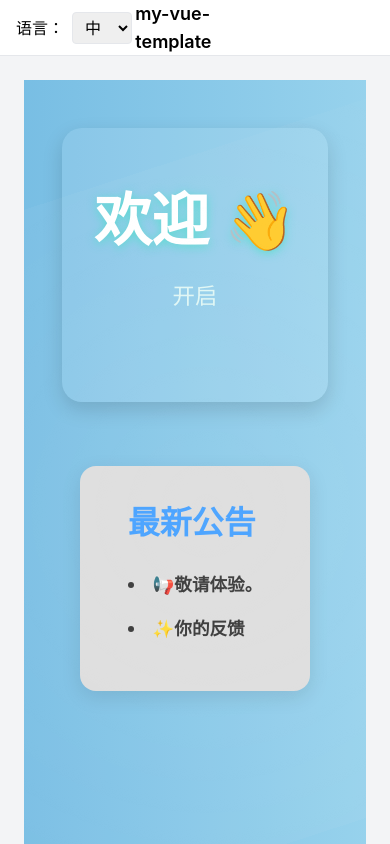
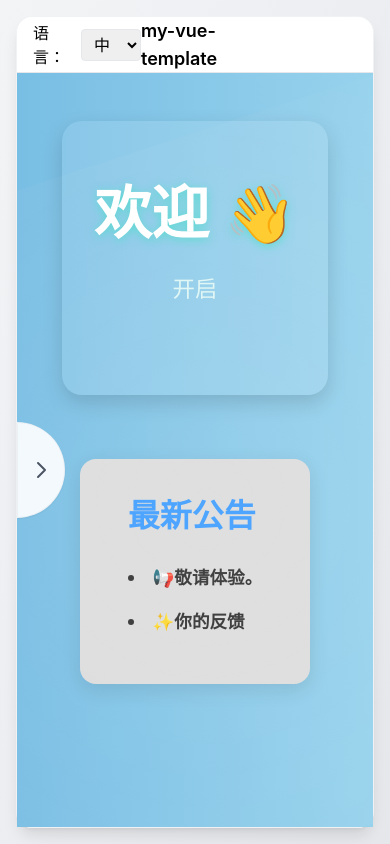
Before and after one commit to Zephyr-Wach/MVT, a Vue app: page / in a window 390 px wide. Built offline with nearby package versions, Linux system fonts and the light colour scheme.

Commit message:
Update DefaultLayout.vue

```diff
--- a/src/layouts/DefaultLayout.vue
+++ b/src/layouts/DefaultLayout.vue
@@ -17,39 +17,92 @@ function setLang(lang: string) {
 </script>
 
 <template>
-  <div class="flex h-screen">
+  <div class="flex h-screen bg-gradient-to-br from-gray-50 to-gray-100">
     <!-- 桌面端 Sidebar -->
-    <Sidebar class="hidden md:flex" />
+    <Sidebar class="hidden md:flex rounded-2xl m-4 shadow-lg border border-gray-200/50 bg-white/80 backdrop-blur-md" />
 
     <!-- 移动端 Sidebar（抽屉效果） -->
     <transition name="slide">
       <div v-if="showSidebar" class="fixed inset-0 z-40 flex">
-        <div class="bg-white w-64 p-4 overflow-y-auto">
+        <div class="bg-white/90 w-64 p-4 overflow-y-auto rounded-r-2xl shadow-xl border-r border-gray-200/50 backdrop-blur-md">
           <Sidebar :isMobile="true" />
         </div>
-        <div class="flex-1 bg-black/40" @click="toggleSidebar"></div>
+        <div class="flex-1 bg-black/30 backdrop-blur-sm" @click="toggleSidebar"></div>
       </div>
     </transition>
 
     <!-- 主内容区 -->
-    <div class="flex flex-col flex-1">
-      <Navbar @toggleSidebar="toggleSidebar" @setLang="setLang" />
-      <main class="flex-1 overflow-y-auto p-6 bg-gray-100">
-        <router-view />
+    <div class="flex flex-col flex-1 m-4 rounded-2xl shadow-lg border border-gray-200/50 bg-white/80 backdrop-blur-md">
+      <!-- 移动端半圆按钮 -->
+      <button
+          class="md:hidden absolute top-1/2 left-0 z-50 w-12 h-24 bg-white/90 backdrop-blur-md shadow-sm border border-gray-200/50 rounded-r-full flex items-center justify-center hover:shadow-md transition-all"
+          @click="toggleSidebar"
+      >
+        <svg
+            class="w-6 h-6 text-gray-600"
+            fill="none"
+            stroke="currentColor"
+            viewBox="0 0 24 24"
+            xmlns="http://www.w3.org/2000/svg"
+        >
+          <path stroke-linecap="round" stroke-linejoin="round" stroke-width="2" d="M9 5l7 7-7 7" />
+        </svg>
+      </button>
+      <Navbar @toggleSidebar="toggleSidebar" @setLang="setLang" class="rounded-t-2xl" />
+      <main class="flex-1 w-full h-full overflow-y-auto">
+        <router-view class="w-full h-full min-h-full" />
       </main>
     </div>
   </div>
 </template>
 
 <style scoped>
+/* 滑动动画优化，增加柔和效果 */
 .slide-enter-active,
 .slide-leave-active {
-  transition: transform 0.3s ease;
+  transition: transform 0.4s cubic-bezier(0.25, 0.8, 0.25, 1), opacity 0.4s ease;
 }
 .slide-enter-from {
   transform: translateX(-100%);
+  opacity: 0;
 }
 .slide-leave-to {
   transform: translateX(-100%);
+  opacity: 0;
+}
+
+/* 全局容器样式，苹果风格 */
+:deep(.sidebar),
+:deep(.navbar),
+:deep(main) {
+  transition: all 0.3s ease;
+}
+
+/* 悬浮效果 */
+:deep(.sidebar:hover),
+:deep(.navbar:hover) {
+  box-shadow: 0 8px 24px rgba(0, 0, 0, 0.1);
+}
+
+button:hover {
+  transform: scale(1.1);
+  box-shadow: 0 8px 24px rgba(0, 0, 0, 0.1);
+}
+
+/* 背景渐变和透明效果 */
+.bg-gradient-to-br {
+  background: linear-gradient(to bottom right, #f3f4f6, #e5e7eb);
+}
+
+/* 确保主内容区和子组件高度正确 */
+main {
+  display: flex;
+  flex-direction: column;
+  overflow-y: auto;
+}
+
+:deep(.router-view) {
+  flex: 1 1 auto;
+  min-height: 100%;
 }
 </style>
```
